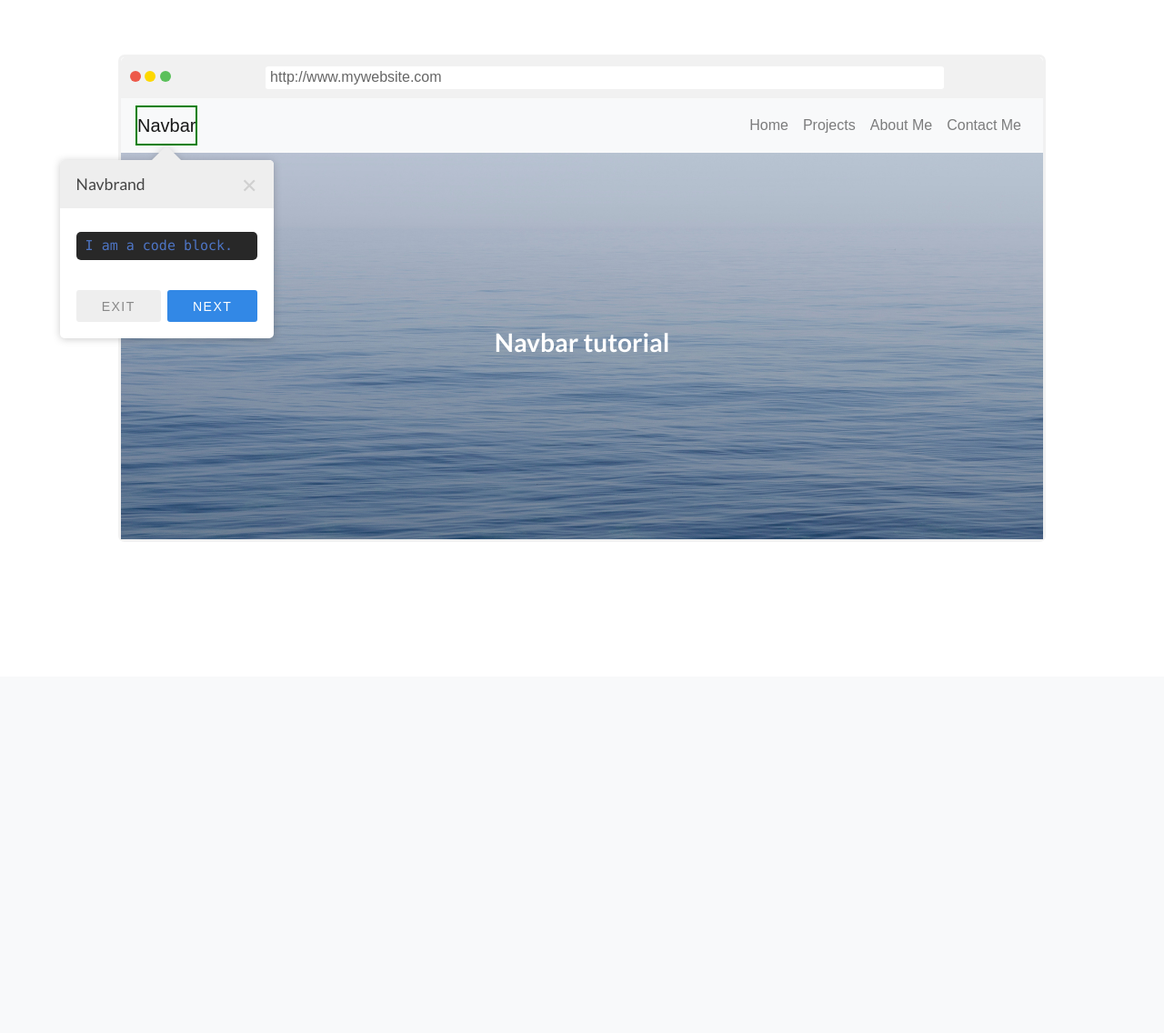
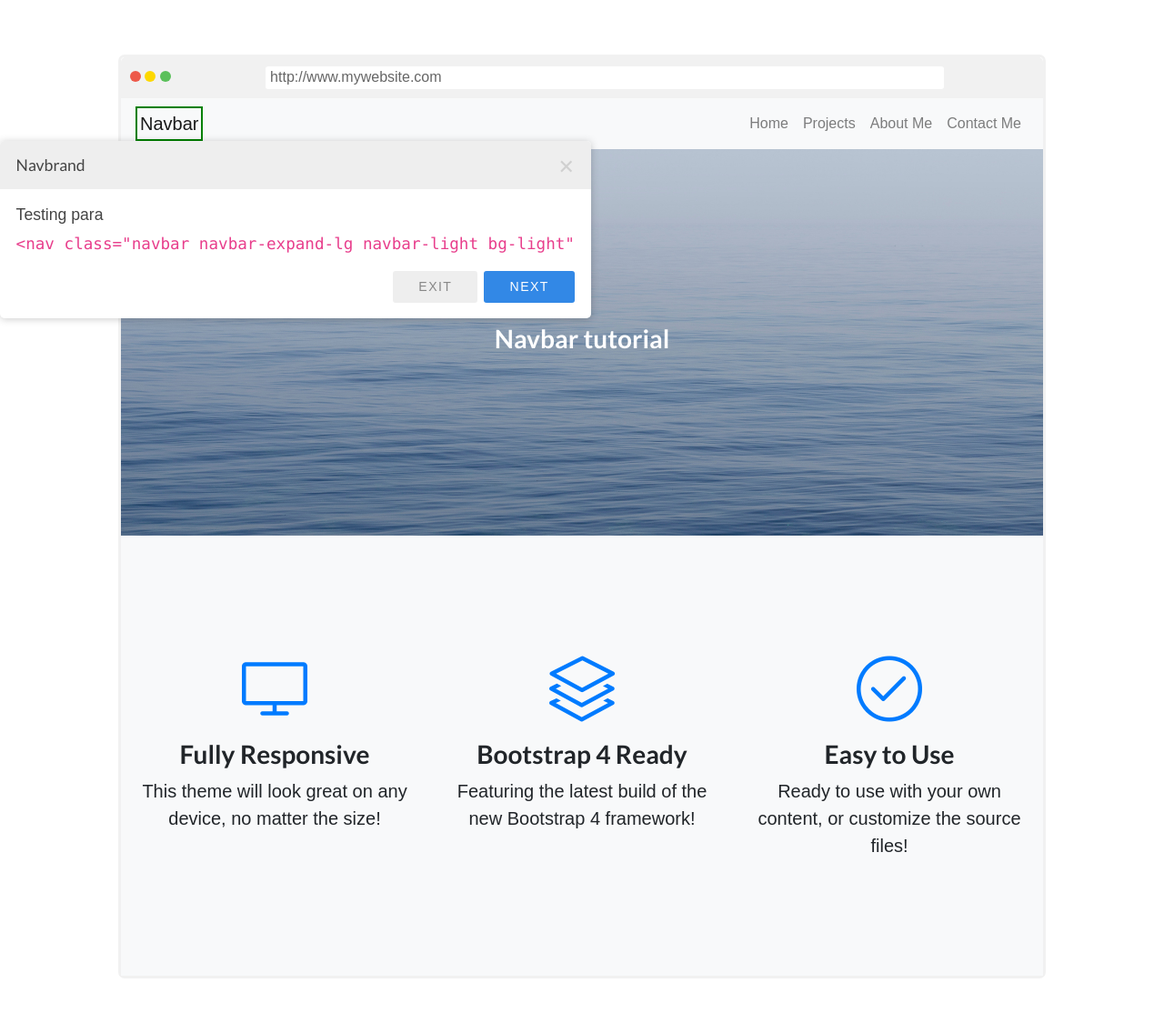
Before and after one commit to csleong98/LearnX, a PHP site: page /learn.html in a window 1280 px wide. Shown: the part 56-1192 px from the top of the page at 91% size. Before the commit the page ends 649 px from the top, so only its background shows below. Run offline with PHP 8.4, Linux system fonts and the light colour scheme.

Commit message:
testing code block in shepherd

```diff
--- a/css/learn.css
+++ b/css/learn.css
@@ -76,5 +76,6 @@
 
 .shepherd-target.shepherd-enabled {
     border: green 2px solid;
+    padding: 2px 3px 2px 3px;
 
 }
--- a/css/shepherd-theme-arrows.css
+++ b/css/shepherd-theme-arrows.css
@@ -299,19 +299,10 @@
   line-height: 1.3em;
 }
 
-.shepherd-element.shepherd-theme-arrows .shepherd-content pre {
- color: #4e75c5;
- font-size: 15px;
- font-family: Consolas, Monaco, 'Andale Mono', monospace;
- text-align: left;
- padding: 2px 10px 2px 10px;
-}
+/*
+.shepherd-element.shepherd-theme-arrows .shepherd-content .shepherd-text code {
 
-.shepherd-element.shepherd-theme-arrows .shepherd-content .code-block {
-  background-color: #282828;
-  border-radius: 5px;
-
-}
+} */
 
 .shepherd-element.shepherd-theme-arrows .shepherd-content .shepherd-text p:last-child {
   margin-bottom: 0;
--- a/learn.html
+++ b/learn.html
@@ -95,6 +95,40 @@
                 </div>
                 <!-- /header -->
 
+                <!-- Icons Grid -->
+    <section class="features-icons bg-light text-center">
+        <div class="container">
+          <div class="row">
+            <div class="col-lg-4">
+              <div class="features-icons-item mx-auto mb-5 mb-lg-0 mb-lg-3">
+                <div class="features-icons-icon d-flex">
+                  <i class="icon-screen-desktop m-auto text-primary"></i>
+                </div>
+                <h3>Fully Responsive</h3>
+                <p class="lead mb-0">This theme will look great on any device, no matter the size!</p>
+              </div>
+            </div>
+            <div class="col-lg-4">
+              <div class="features-icons-item mx-auto mb-5 mb-lg-0 mb-lg-3">
+                <div class="features-icons-icon d-flex">
+                  <i class="icon-layers m-auto text-primary"></i>
+                </div>
+                <h3>Bootstrap 4 Ready</h3>
+                <p class="lead mb-0">Featuring the latest build of the new Bootstrap 4 framework!</p>
+              </div>
+            </div>
+            <div class="col-lg-4">
+              <div class="features-icons-item mx-auto mb-0 mb-lg-3">
+                <div class="features-icons-icon d-flex">
+                  <i class="icon-check m-auto text-primary"></i>
+                </div>
+                <h3>Easy to Use</h3>
+                <p class="lead mb-0">Ready to use with your own content, or customize the source files!</p>
+              </div>
+            </div>
+          </div>
+        </div>
+      </section>
             </div>
     </section>
 
--- a/learn.js
+++ b/learn.js
@@ -10,7 +10,7 @@
 
 tour.addStep('navbrand', {
     title: 'Navbrand',
-    text: '<div class="code-block"><pre>I am a code block.</pre></div>',
+    text: ['Testing para', '<code>&lt;nav class="navbar navbar-expand-lg navbar-light bg-light"</code>',],
     attachTo: '.small-navbar-brand bottom',
     classes: 'shepherd-theme-arrows shepherd-content code',
     buttons: [
```
